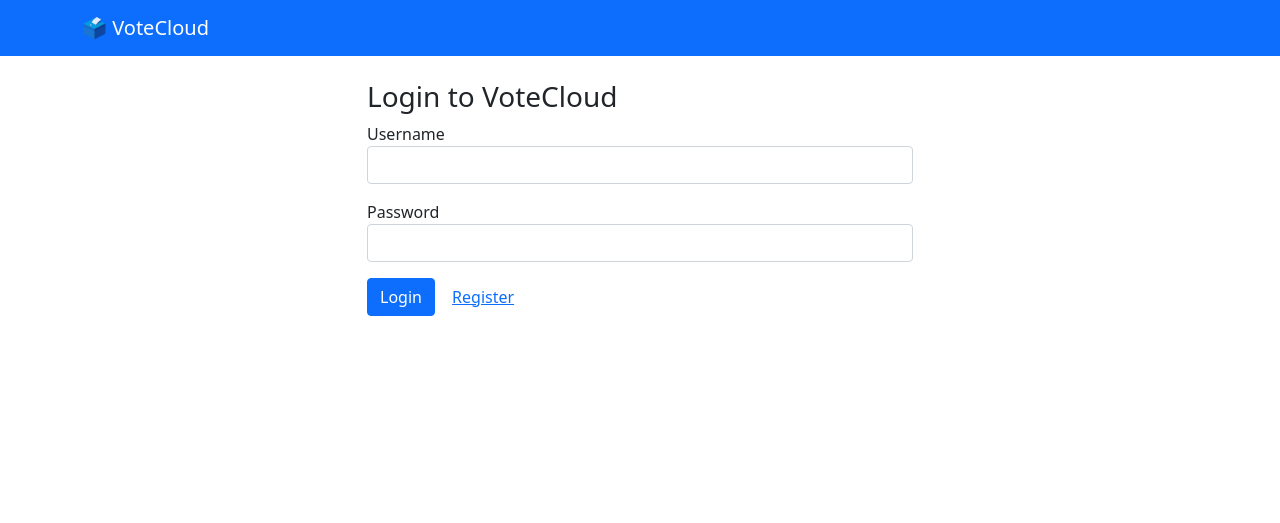
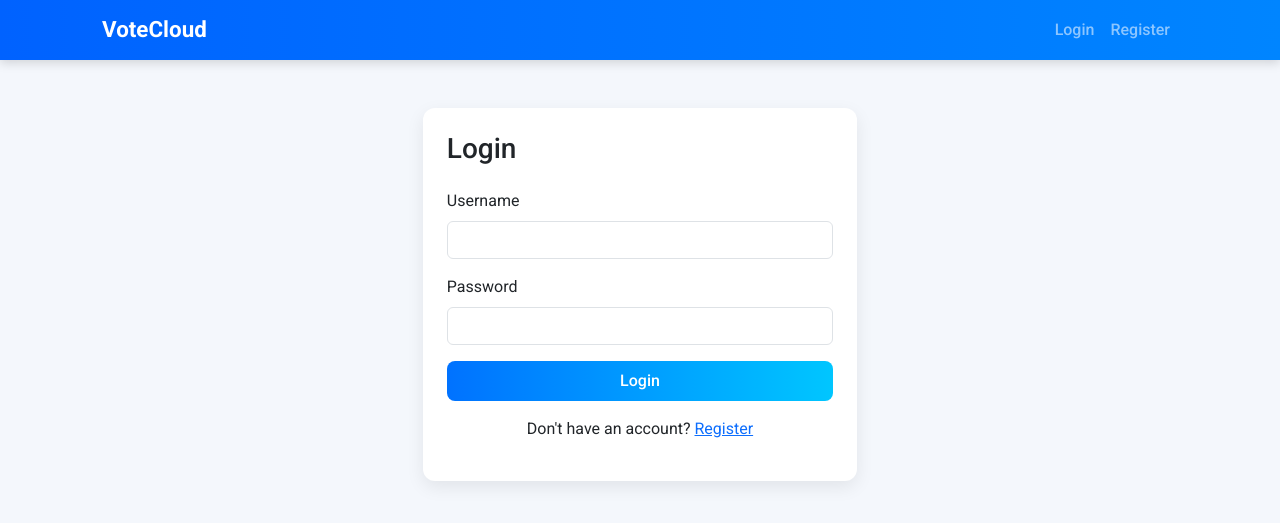
Before and after one commit to vatsalajmera69/votecloud-lab, a Flask app: page /login in a window 1280 px wide. Shown: the top 523 px of the page. Run offline with Flask 3, Linux system fonts and the light colour scheme.

Commit message:
Frontend changes

```diff
--- a/static/styles.css
+++ b/static/styles.css
@@ -1,13 +1,92 @@
+/* Global styles */
 body {
-  background-color: #f8f9fa;
+    font-family: 'Roboto', sans-serif;
+    background: #f4f7fc;
+    color: #333;
+}
+
+/* Navbar */
+.navbar {
+    background: linear-gradient(90deg, #0062ff, #0085ff);
+    box-shadow: 0 3px 10px rgba(0,0,0,0.15);
+}
+
+.navbar-brand {
+    font-weight: 700;
+    font-size: 1.4rem;
+}
+
+.navbar .nav-link {
+    font-weight: 500;
+    transition: color 0.3s ease;
+}
+
+.navbar .nav-link:hover {
+    color: #ffd700 !important;
+}
+
+/* Container & Cards */
+.container {
+    max-width: 1100px;
 }
 
 .card {
-  border-radius: 12px;
-  box-shadow: 0 4px 6px rgba(0,0,0,0.1);
+    border: none;
+    border-radius: 12px;
+    box-shadow: 0 6px 18px rgba(0,0,0,0.08);
+    transition: transform 0.2s ease, box-shadow 0.2s ease;
 }
 
-.navbar-brand {
-  font-weight: bold;
-  font-size: 1.3rem;
+.card:hover {
+    transform: translateY(-5px);
+    box-shadow: 0 10px 22px rgba(0,0,0,0.12);
 }
+
+.card-body h5 {
+    font-size: 1.2rem;
+    font-weight: 600;
+}
+
+.card-body h3 {
+    font-size: 1.5rem;
+    font-weight: 700;
+    color: #0062ff;
+}
+
+/* Progress Bars */
+.progress {
+    height: 20px;
+    border-radius: 12px;
+    background: #e6e9f0;
+    overflow: hidden;
+}
+
+.progress-bar {
+    background: linear-gradient(90deg, #00c6ff, #0072ff);
+    font-size: 0.85rem;
+    font-weight: 600;
+    transition: width 0.5s ease;
+}
+
+/* Alerts */
+.alert {
+    border-radius: 10px;
+    font-size: 0.95rem;
+}
+
+/* Buttons */
+.btn {
+    border-radius: 8px;
+    padding: 8px 16px;
+    font-weight: 500;
+    transition: all 0.3s ease;
+}
+
+.btn-primary {
+    background: linear-gradient(90deg, #0072ff, #00c6ff);
+    border: none;
+}
+
+.btn-primary:hover {
+    background: linear-gradient(90deg, #005de8, #00aaff);
+}
--- a/templates/base.html
+++ b/templates/base.html
@@ -1,34 +1,56 @@
 <!DOCTYPE html>
 <html lang="en">
 <head>
-    <meta charset="UTF-8" />
-    <meta name="viewport" content="width=device-width, initial-scale=1" />
-    <title>VoteCloud - {% block title %}{% endblock %}</title>
-    <link href="https://cdn.jsdelivr.net/npm/bootstrap@5.1.3/dist/css/bootstrap.min.css" rel="stylesheet" />
+    <meta charset="UTF-8">
+    <meta name="viewport" content="width=device-width, initial-scale=1.0">
+    <title>{% block title %}VoteCloud{% endblock %}</title>
+    <!-- Bootstrap CSS -->
+    <link href="https://cdn.jsdelivr.net/npm/bootstrap@5.3.2/dist/css/bootstrap.min.css" rel="stylesheet">
+    <!-- Google Fonts -->
+    <link href="https://fonts.googleapis.com/css2?family=Roboto:wght@400;500;700&display=swap" rel="stylesheet">
+    <!-- Custom CSS -->
+    <link rel="stylesheet" href="{{ url_for('static', filename='styles.css') }}">
 </head>
 <body>
 <nav class="navbar navbar-expand-lg navbar-dark bg-primary">
     <div class="container">
-        <a class="navbar-brand" href="{{ url_for('index') }}">🗳️ VoteCloud</a>
-        {% if session.get('user_id') %}
-        <div class="ms-auto">
-            <span class="navbar-text me-3">Welcome, {{ session.username }}!</span>
-            <a href="{{ url_for('logout') }}" class="btn btn-outline-light btn-sm">Logout</a>
+        <a class="navbar-brand" href="{{ url_for('index') }}">VoteCloud</a>
+        <button class="navbar-toggler" type="button" data-bs-toggle="collapse" data-bs-target="#navbarNav">
+            <span class="navbar-toggler-icon"></span>
+        </button>
+        <div class="collapse navbar-collapse" id="navbarNav">
+            <ul class="navbar-nav ms-auto">
+                {% if session.get('username') %}
+                    <li class="nav-item"><a class="nav-link" href="#">Hello, {{ session.username }}</a></li>
+                    {% if session.get('role') == 'admin' %}
+                        <li class="nav-item"><a class="nav-link" href="{{ url_for('admin_dashboard') }}">Admin</a></li>
+                    {% endif %}
+                    <li class="nav-item"><a class="nav-link" href="{{ url_for('logout') }}">Logout</a></li>
+                {% else %}
+                    <li class="nav-item"><a class="nav-link" href="{{ url_for('login') }}">Login</a></li>
+                    <li class="nav-item"><a class="nav-link" href="{{ url_for('register') }}">Register</a></li>
+                {% endif %}
+            </ul>
         </div>
-        {% endif %}
     </div>
 </nav>
 
-<div class="container mt-4">
+<div class="container my-5">
     {% with messages = get_flashed_messages() %}
         {% if messages %}
-            {% for message in messages %}
-                <div class="alert alert-info">{{ message }}</div>
-            {% endfor %}
+            <div class="alert alert-warning">
+                {% for message in messages %}
+                    <p>{{ message }}</p>
+                {% endfor %}
+            </div>
         {% endif %}
     {% endwith %}
+
     {% block content %}{% endblock %}
 </div>
 
+<!-- Bootstrap JS -->
+<script src="https://cdn.jsdelivr.net/npm/bootstrap@5.3.2/dist/js/bootstrap.bundle.min.js"></script>
+<script src="{{ url_for('static', filename='index.js') }}"></script>
 </body>
 </html>
--- a/templates/login.html
+++ b/templates/login.html
@@ -1,21 +1,24 @@
 {% extends "base.html" %}
 {% block title %}Login{% endblock %}
+
 {% block content %}
 <div class="row justify-content-center">
-    <div class="col-md-6">
-        <h3>Login to VoteCloud</h3>
+    <div class="col-md-5">
+        <div class="card p-4">
+            <h3 class="mb-4">Login</h3>
             <form method="POST">
                 <div class="mb-3">
-                <label>Username</label>
-                <input class="form-control" type="text" name="username" required />
+                    <label for="username" class="form-label">Username</label>
+                    <input type="text" class="form-control" name="username" id="username" required>
                 </div>
                 <div class="mb-3">
-                <label>Password</label>
-                <input class="form-control" type="password" name="password" required />
+                    <label for="password" class="form-label">Password</label>
+                    <input type="password" class="form-control" name="password" id="password" required>
                 </div>
-            <button class="btn btn-primary" type="submit">Login</button>
-            <a href="{{ url_for('register') }}" class="btn btn-link">Register</a>
+                <button class="btn btn-primary w-100">Login</button>
             </form>
+            <p class="mt-3 text-center">Don't have an account? <a href="{{ url_for('register') }}">Register</a></p>
+        </div>
     </div>
 </div>
 {% endblock %}
```
Also changed, not shown: templates/admin.html (+45 -15 lines), templates/register.html (+11 -8 lines), templates/vote.html (+12 -8 lines). Lines whose indentation alone changed are shown as unchanged.
